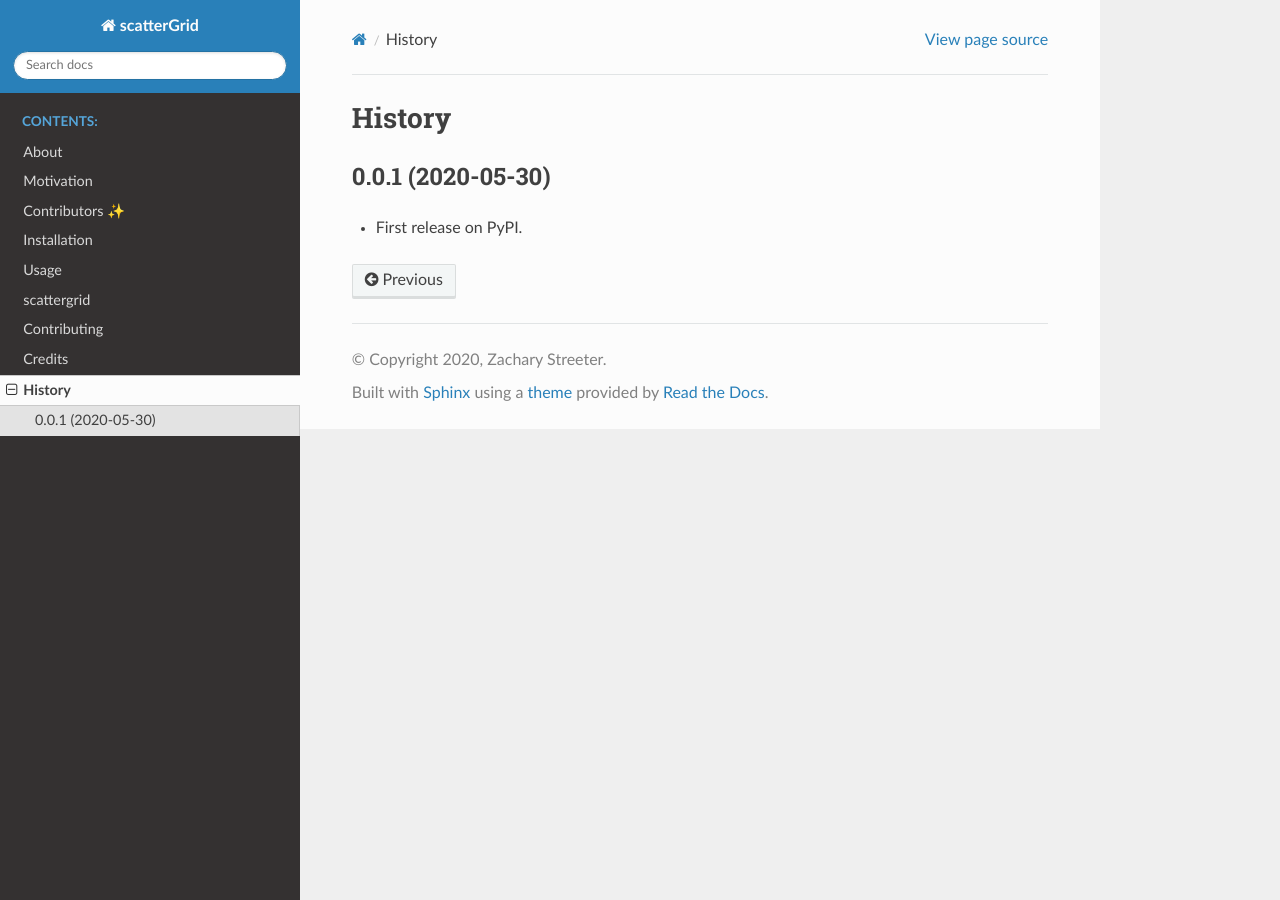
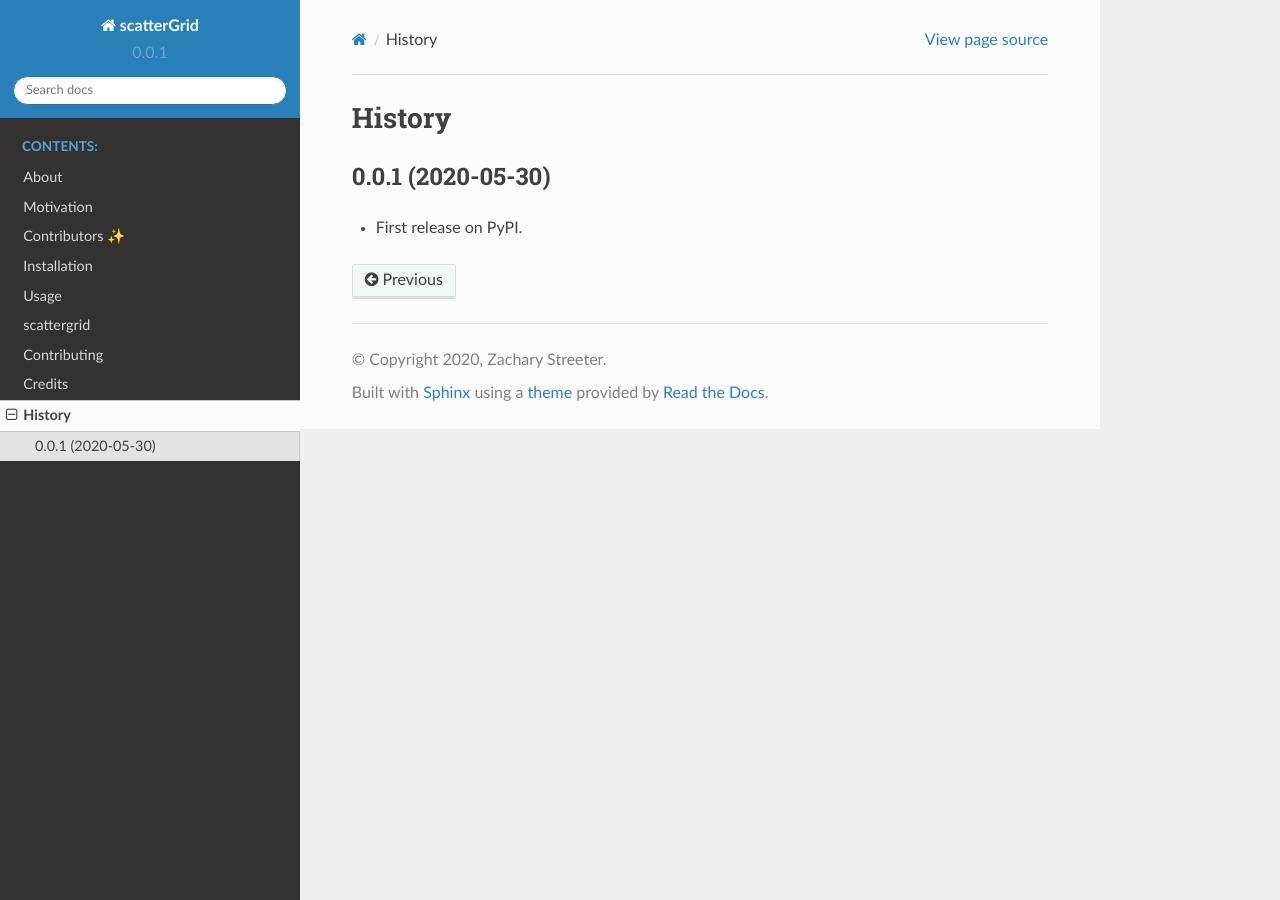
Before and after one commit to cwmccurdy/quantumGrid, a Sphinx documentation site: the page built from docs/history.rst, in a window 1280 px wide. Built offline with Sphinx 7.4.7 and the Read the Docs theme 2.0.0, drawn with Linux system fonts in a browser that asks for light colours.

Commit message:
not sure why it fails

```diff
--- a/docs/conf.py
+++ b/docs/conf.py
@@ -17,7 +17,7 @@
 # relative to the documentation root, use os.path.abspath to make it
 # absolute, like shown here.
 #
-# import scattergrid
+import scattergrid
 import os
 import sys
 sys.path.insert(0, os.path.abspath('..'))
@@ -54,9 +54,9 @@ author = "Zachary Streeter"
 # the built documents.
 #
 # The short X.Y version.
-# version = scattergrid.__version__
+version = scattergrid.__version__
 # The full version, including alpha/beta/rc tags.
-# release = scattergrid.__version__
+release = scattergrid.__version__
 
 # The language for content autogenerated by Sphinx. Refer to documentation
 # for a list of supported languages.
```
Also changed, not shown: 1 other file.
